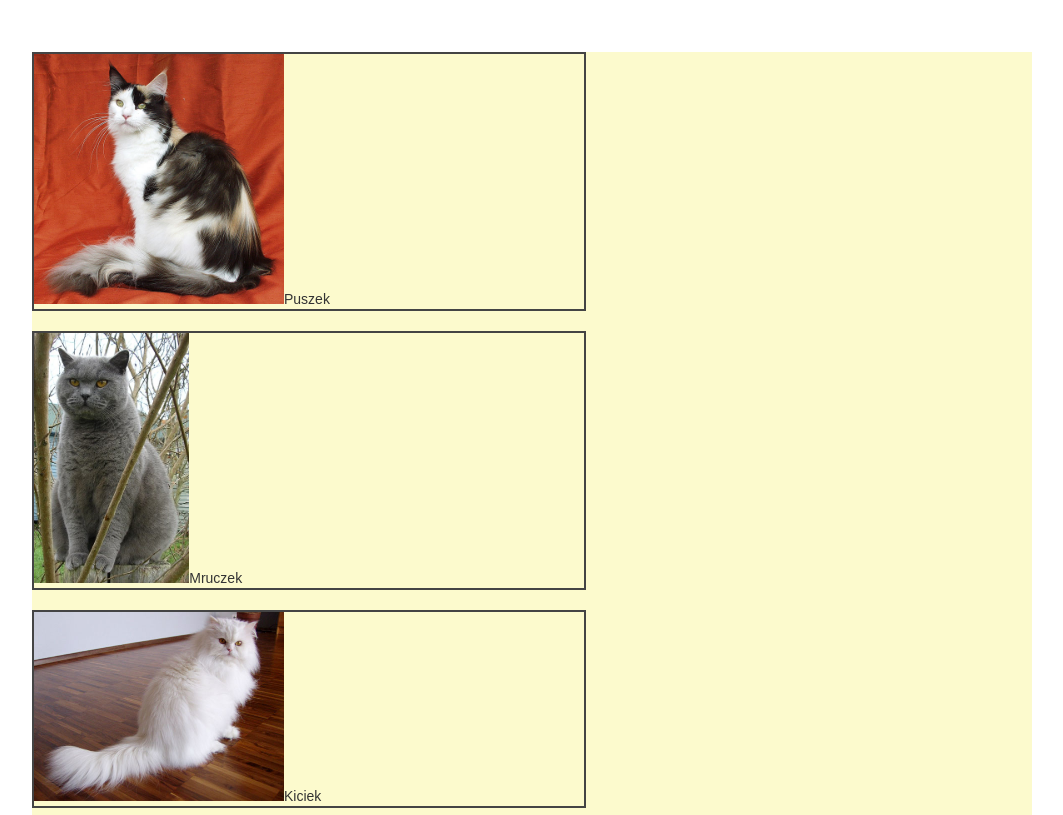
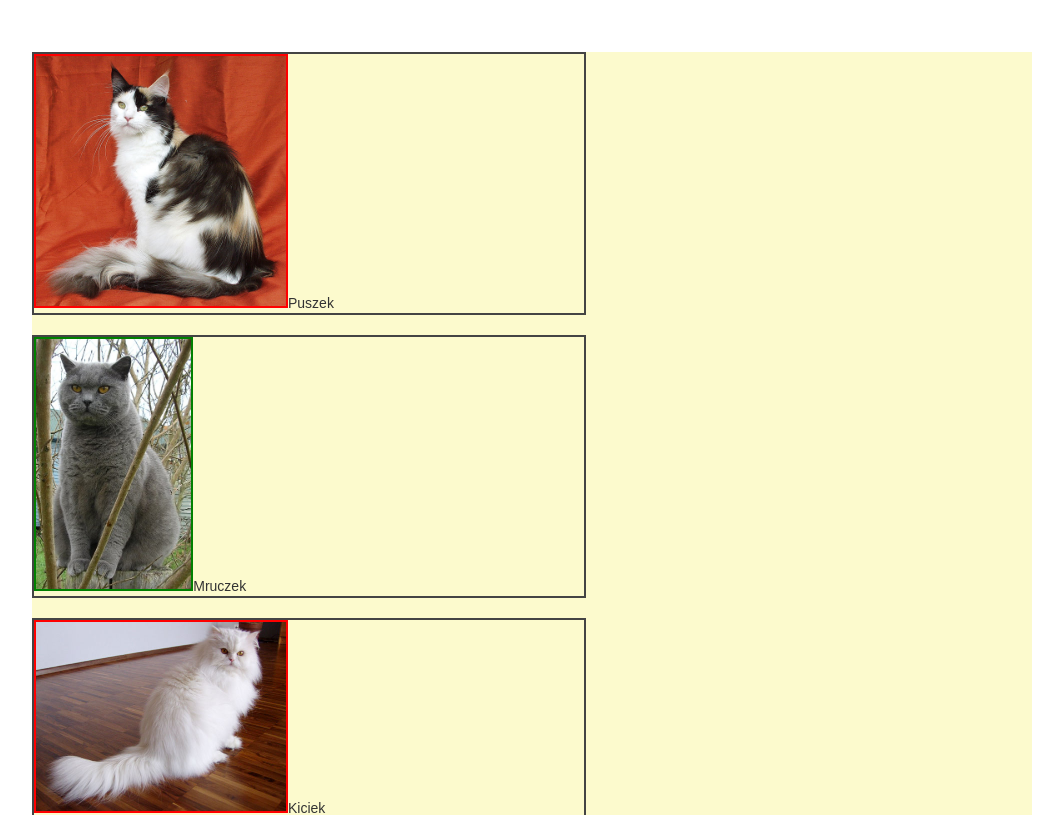
Before and after one commit to arozmus-deloitte/Ad-kotow-szkolenie-angular, an Angular app: page /cats in a window 1280 px wide. Shown: the top 815 px of the page, without its empty margins (0-1063 px from the left). Built offline with nearby package versions, Linux system fonts and the light colour scheme.

Commit message:
Add border to adopted and not adopted cat

```diff
--- a/src/app/cats/cats-data.service.ts
+++ b/src/app/cats/cats-data.service.ts
@@ -15,7 +15,8 @@ export class CatsDataService {
       breed: 'maine coon',
       picUrl: 'puszek1.jpg',
       vaccination: true,
-      funFact: "Ma bardzo miękkie futerko"
+      funFact: "Ma bardzo miękkie futerko",
+      adopted: false
     },
     {
       name: 'Mruczek',
@@ -23,7 +24,8 @@ export class CatsDataService {
       breed: 'brytyjczyk',
       picUrl: 'mruczek1.jpg',
       vaccination: false,
-      funFact: "Swoim mruczeniem potrafi obudzić domowników"
+      funFact: "Swoim mruczeniem potrafi obudzić domowników",
+      adopted: true
     },
     {
       name: 'Kiciek',
@@ -31,7 +33,8 @@ export class CatsDataService {
       breed: 'perski',
       picUrl: 'kiciek.jpg',
       vaccination: true,
-      funFact: "Świetny łowca"
+      funFact: "Świetny łowca",
+      adopted: false
     },
     {
       name: 'Kłaczek',
@@ -39,7 +42,8 @@ export class CatsDataService {
       breed: 'brytyjczyk',
       picUrl: 'klaczek.jpg',
       vaccination: false,
-      funFact: "Wbrew pozorom nie zostawia dużo futra"
+      funFact: "Wbrew pozorom nie zostawia dużo futra",
+      adopted: false
     },
     {
       name: 'Pimpuś',
@@ -47,7 +51,8 @@ export class CatsDataService {
       breed: 'dachowiec',
       picUrl: 'pimpus.jpg',
       vaccination: true,
-      funFact: "Umie podawać łapę"
+      funFact: "Umie podawać łapę",
+      adopted: false
     }
   ];
 
--- a/src/app/cats/cats-overview/cats-overview.component.html
+++ b/src/app/cats/cats-overview/cats-overview.component.html
@@ -1,6 +1,13 @@
 <section>
     <div class="listElement" *ngFor="let cat of cats">
-        <img src="./assets/cats-pic/{{cat.picUrl}}" alt="" (click)="onClick(cat)"  matTooltip="{{cat.funFact}}" matTooltipPosition='right'>
+      <ng-container [ngSwitch]="cat.adopted">
+      <ng-container *ngSwitchCase = false>
+        <img src="./assets/cats-pic/{{cat.picUrl}}" alt="" (click)="onClick(cat)"  matTooltip="{{cat.funFact}}" matTooltipPosition='right' id="notAdopted">
+      </ng-container>
+      <ng-container *ngSwitchCase = true>
+        <img src="./assets/cats-pic/{{cat.picUrl}}" alt="" (click)="onClick(cat)"  matTooltip="{{cat.funFact}}" matTooltipPosition='right' id="adopted">
+      </ng-container>
+      </ng-container>
         <span>{{cat.name}}</span>
     </div>
 </section>
--- a/src/app/cats/cats-overview/cats-overview.component.scss
+++ b/src/app/cats/cats-overview/cats-overview.component.scss
@@ -10,8 +10,17 @@
     margin: 20px 0 20px 0;
   }
 
-  img {
+  #notAdopted {
     max-width: 250px;
     max-height: 250px;
+    border: solid 2px;
+    border-color: red;
+  }
+
+  #adopted {
+    max-width: 250px;
+    max-height: 250px;
+    border: solid 2px;
+    border-color: green;
   }
 }
--- a/src/app/cats/model.ts
+++ b/src/app/cats/model.ts
@@ -5,6 +5,7 @@ export interface Cat {
   picUrl: string;
   vaccination: boolean;
   funFact: string;
+  adopted: boolean;
 }
 
 export interface AdoptionData {
```
